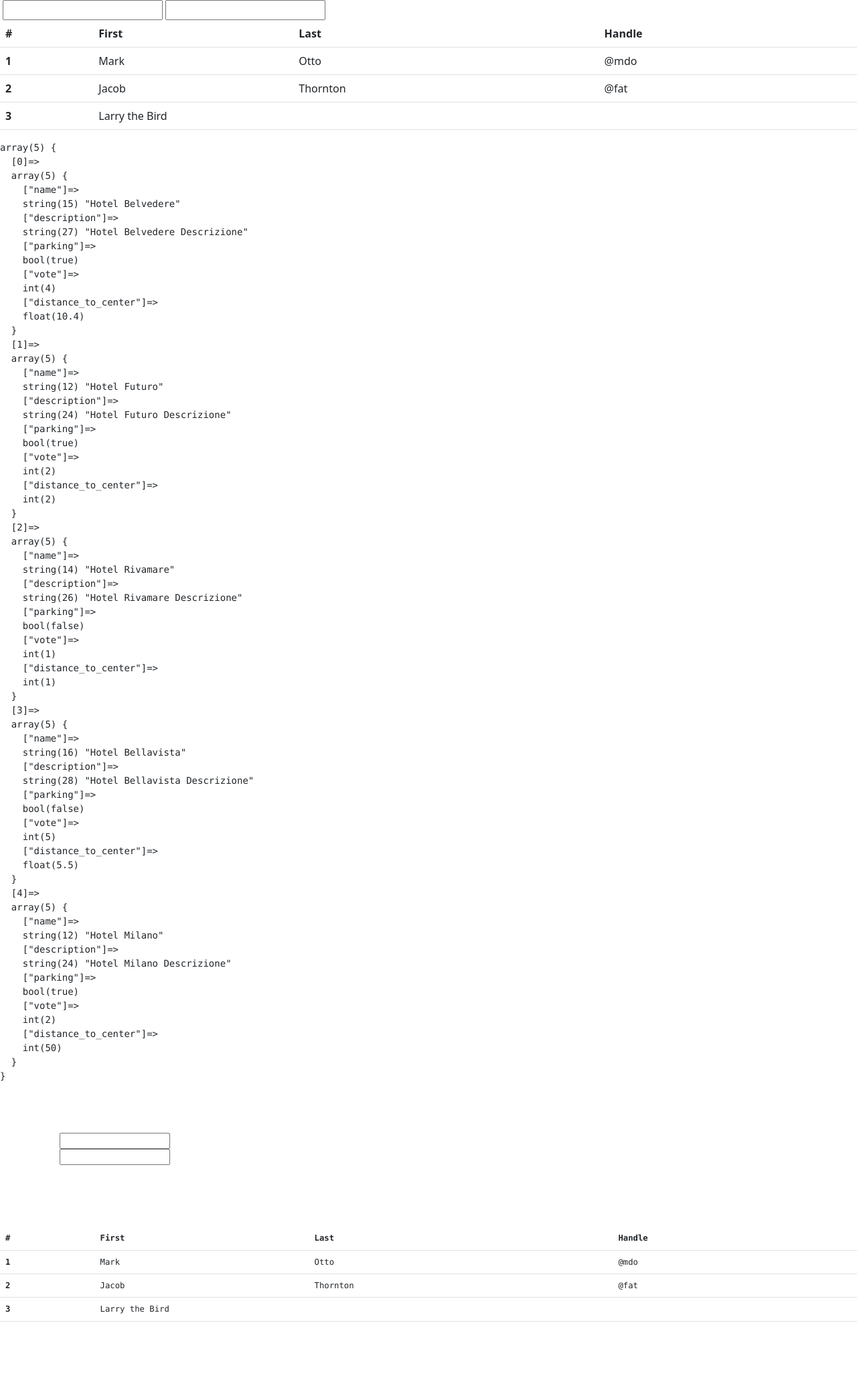
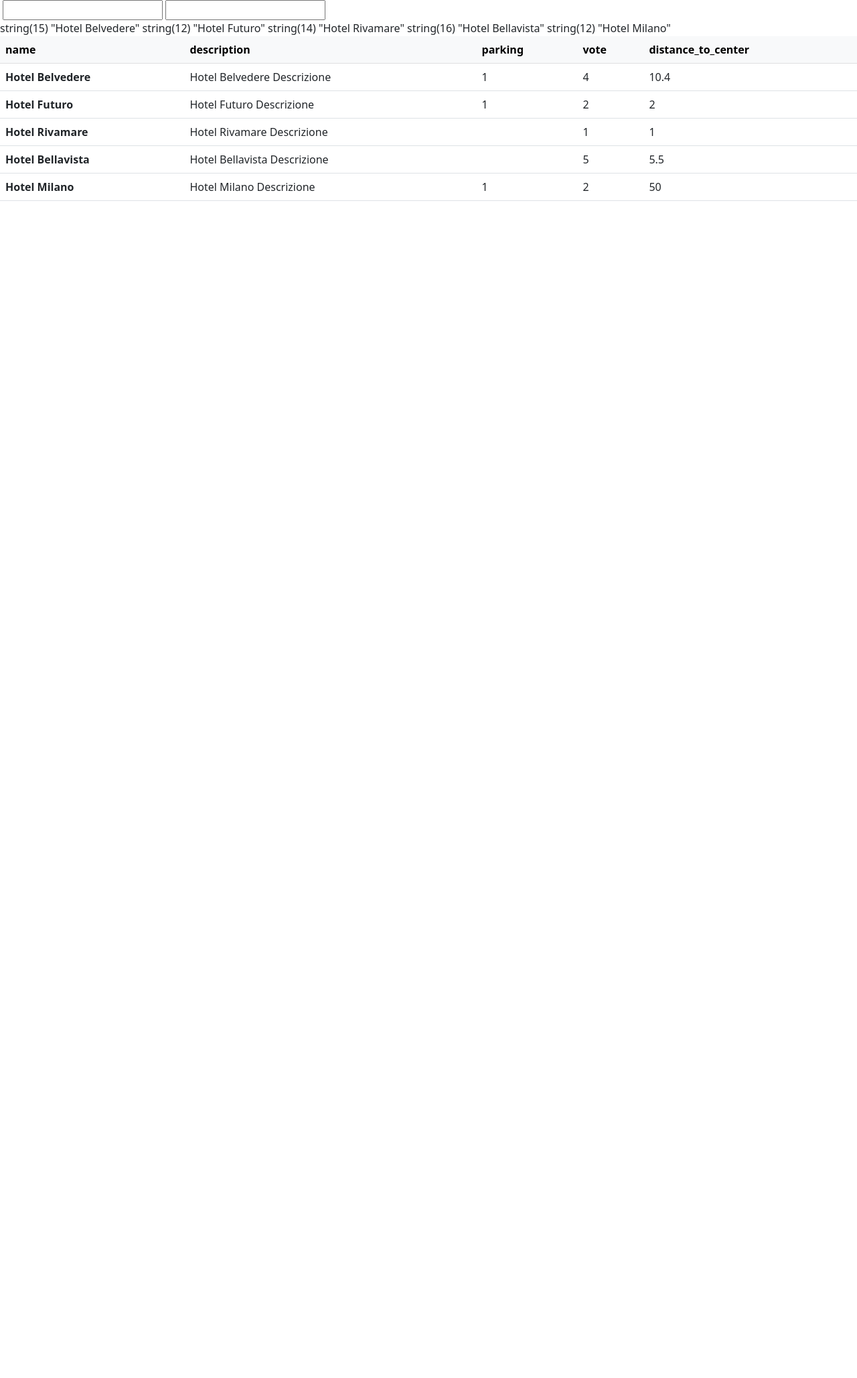
Before and after one commit to Mentabomber/php-hotel, a PHP site: page / in a window 1280 px wide. Shown: the whole page at 67% size. After the commit the page ends 300 px from the top, so only its background shows below. Run offline with PHP 8.4, Linux system fonts and the light colour scheme.

Commit message:
table finita

```diff
--- a/index.php
+++ b/index.php
@@ -1,56 +1,3 @@
-<!DOCTYPE html>
-<html lang="en">
-<head>
-    <meta charset="UTF-8">
-    <meta http-equiv="X-UA-Compatible" content="IE=edge">
-    <meta name="viewport" content="width=device-width, initial-scale=1.0">
-    <link rel="stylesheet" href="https://cdn.jsdelivr.net/npm/bootstrap@5.3.0/dist/css/bootstrap.min.css">
-    <title>php-hotel</title>
-</head>
-<body>
-<form action="">
-
-<label for=""></label>
-<input type="text">
-<input type="text">
-
-</form>
-
-<table class="table">
-<thead>
-    <tr>
-    <th scope="col">#</th>
-    <th scope="col">First</th>
-    <th scope="col">Last</th>
-    <th scope="col">Handle</th>
-    </tr>
-</thead>
-<tbody>
-    <tr>
-    <th scope="row">1</th>
-    <td>Mark</td>
-    <td>Otto</td>
-    <td>@mdo</td>
-    </tr>
-    <tr>
-    <th scope="row">2</th>
-    <td>Jacob</td>
-    <td>Thornton</td>
-    <td>@fat</td>
-    </tr>
-    <tr>
-    <th scope="row">3</th>
-    <td colspan="2">Larry the Bird</td>
-    <td></td>
-    </tr>
-</tbody>
-</table>
-
-
-</body>
-</html>
-
-
 <?php
 
 $hotels = [
@@ -91,14 +38,65 @@ $hotels = [
         'distance_to_center' => 50
     ],
 
+
 ];
 
-echo "<pre>";
-var_dump($hotels);
-echo "<pre>";
+// echo "<pre>";
+// var_dump($hotels);
+// echo "<pre>";
 
 
-echo'   <form action="">
+// echo'   <form action="">
+
+//             <label for=""></label>
+//             <input type="text">
+//             <input type="text">
+
+//         </form>
+
+//             <table class="table">
+//                 <thead class="table-light">
+//                     <tr>';
+//                     foreach ($hotels as $hotel) {
+//                         echo '<th scope="col">' . array_keys($hotel) . '</th>';
+//                     };
+// echo '              </tr>
+//                 </thead>
+//                 <tbody>
+//                     <tr>
+//                         <th scope="row">1</th>
+//                         <td>Mark</td>
+//                         <td>Otto</td>
+//                         <td>@mdo</td>
+//                     </tr>
+//                     <tr>
+//                         <th scope="row">2</th>
+//                         <td>Jacob</td>
+//                         <td>Thornton</td>
+//                         <td>@fat</td>
+//                     </tr>
+//                     <tr>
+//                         <th scope="row">3</th>
+//                         <td colspan="2">Larry the Bird</td>
+//                         <td></td>
+//                     </tr>
+//                 </tbody>
+//             </table>
+//         ';
+?>
+
+
+<!DOCTYPE html>
+<html lang="en">
+<head>
+    <meta charset="UTF-8">
+    <meta http-equiv="X-UA-Compatible" content="IE=edge">
+    <meta name="viewport" content="width=device-width, initial-scale=1.0">
+    <link rel="stylesheet" href="https://cdn.jsdelivr.net/npm/bootstrap@5.3.0/dist/css/bootstrap.min.css">
+    <title>php-hotel</title>
+</head>
+<body>
+<form action="">
 
 <label for=""></label>
 <input type="text">
@@ -107,32 +105,50 @@ echo'   <form action="">
 </form>
 
 <table class="table">
-            <thead>
+
+<thead class="table-light">
     <tr>
-                <th scope="col">#</th>
-                <th scope="col">First</th>
-                <th scope="col">Last</th>
-                <th scope="col">Handle</th>
+    <?php
+
+    // metto tutti i nomi delle chiavi dentro l'array $keysName
+    $keysName = array_keys($hotels[0]);
+
+    // var_dump($keysName);
+    //stampo tutte gli elementi dentro l'array $keysName
+    foreach ($keysName as $i) {
+
+                        echo '<th scope="col">' . ($i) . '</th>';
+
+                    };
+                    ?>
     </tr>
 </thead>
 <tbody>
-                <tr>
-                <th scope="row">1</th>
-                <td>Mark</td>
-                <td>Otto</td>
-                <td>@mdo</td>
-                </tr>
-                <tr>
-                <th scope="row">2</th>
-                <td>Jacob</td>
-                <td>Thornton</td>
-                <td>@fat</td>
-                </tr>
-                <tr>
-                <th scope="row">3</th>
-                <td colspan="2">Larry the Bird</td>
-                <td></td>
-                </tr>
+
+    <?php
+
+
+    foreach ($hotels as $hotel) {
+                        var_dump($hotel['name']);
+                        echo '<tr>' .
+                                '<th>' .
+
+                                            ($hotel['name']) .
+
+                                '</th>' .
+                                '<td>' .    ($hotel['description']) . '</td>' .
+                                '<td>' .    ($hotel['parking']) . '</td>' .
+                                '<td>' .    ($hotel['vote']) . '</td>' .
+                                '<td>' .    ($hotel['distance_to_center']) .
+
+                            '</tr>';
+
+                    };
+                    ?>
+
 </tbody>
 </table>
-        ';
+
+
+</body>
+</html>
```
Lines whose indentation alone changed are shown as unchanged.
